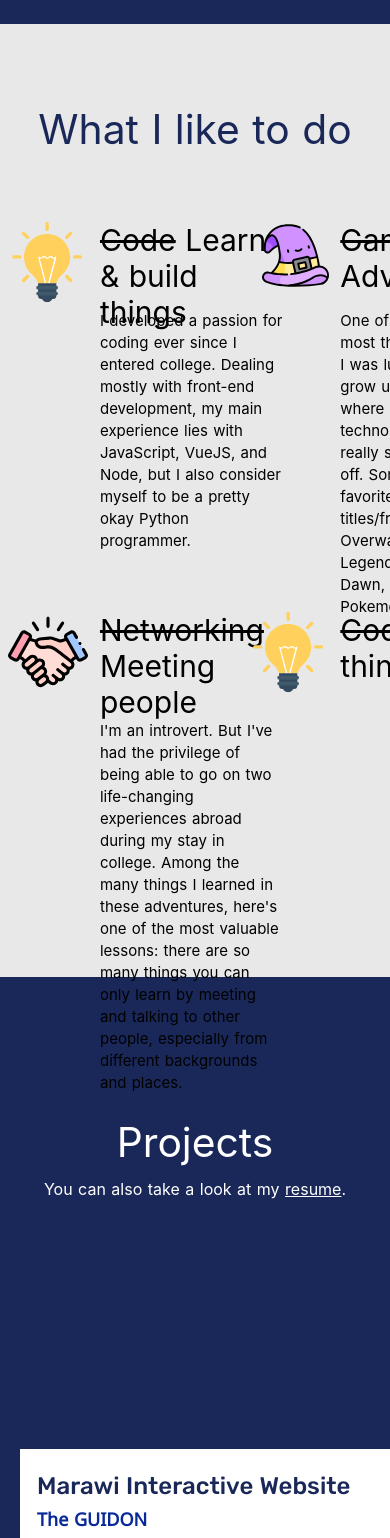
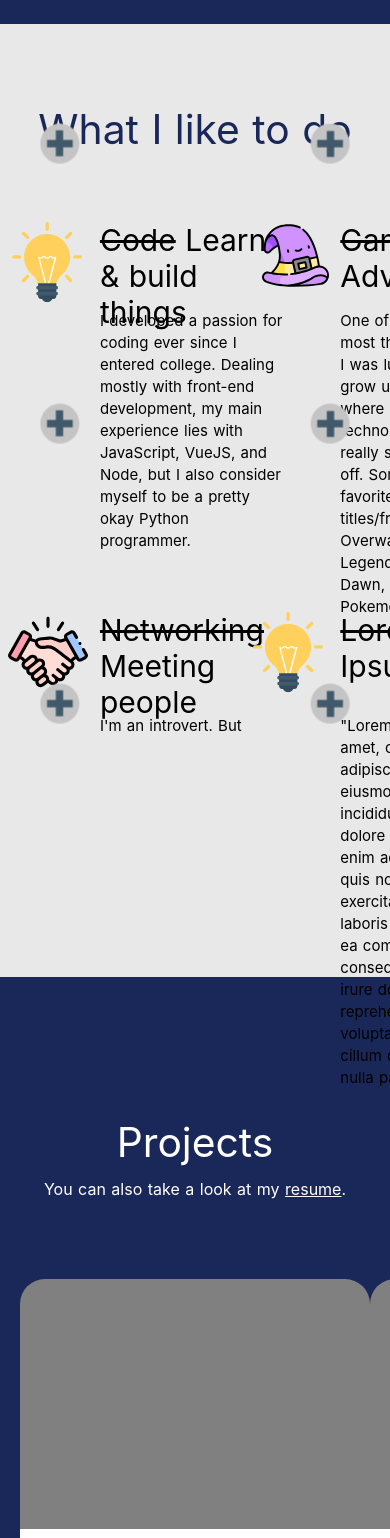
Before and after one commit to cobbie/portfolio-site, a Nuxt app: page / in a window 390 px wide. Shown: the part 820-2358 px from the top of the page. Built offline with nearby package versions, Linux system fonts and the light colour scheme.

Commit message:
screws keyframes + positioning (unresponsive), projects grid row spacing

```diff
--- a/components/Project.vue
+++ b/components/Project.vue
@@ -37,7 +37,9 @@ height: 399.94px;
 border-radius: 0px 0px 28.46px 28.46px;
 }
 .proj-img{
-    height: 250px
+    height: 250px;
+    background-color: gray;
+    border-radius: 25px 25px 0px 0px;
 }
 .proj-title{
     font-family: 'Rubik', sans-serif;
--- a/pages/index.vue
+++ b/pages/index.vue
@@ -20,9 +20,23 @@
       </div>
     </div>
     <div class="about-me">
+      <div class= "screws-div">
+        <img src="~/assets/screw.svg" class="rotate-neg test screw" alt="screw">
+      <img src="~/assets/screw.svg" class="rotate test2 screw" alt="screw">
+      </div>
+      <div class= "screws-div2">
+        <img src="~/assets/screw.svg" class="rotate-neg test screw" alt="screw">
+      <img src="~/assets/screw.svg" class="rotate test2 screw" alt="screw">
+      </div>
+      <div class= "screws-div3">
+        <img src="~/assets/screw.svg" class="rotate-neg test screw" alt="screw">
+      <img src="~/assets/screw.svg" class="rotate test2 screw" alt="screw">
+      </div>
+
       <h1 class="about-header">
         <a name="about">What I like to do</a>
       </h1>
+
       <div class="about-grid">
         <div class="about-grid-item item-1">
           <img class="about-item-img" src="~/assets/idea.svg" alt />
@@ -48,17 +62,21 @@
             <span id="code">Networking</span> Meeting people
           </h1>
           <p class="about-item-p">
-            I'm an introvert. But I've had the privilege of being able to go on two life-changing experiences abroad
+            I'm an introvert. But
+             <!-- I've had the privilege of being able to go on two life-changing experiences abroad
             during my stay in college. Among the many things I learned in these adventures, here's one of the most valuable lessons: there
-            are so many things you can only learn by meeting and talking to other people, especially from different backgrounds and places.
+            are so many things you can only learn by meeting and talking to other people, especially from different backgrounds and places. -->
           </p>
         </div>
         <div class="about-grid-item item-4">
           <img class="about-item-img" src="~/assets/idea.svg" alt />
           <h1 class="about-item-header">
-            <span id="code">Code</span> Build things
+            <span id="code">Lorem</span> Ipsum
           </h1>
-          <p class="about-item-p"></p>
+          <p class="about-item-p">
+            "Lorem ipsum dolor sit amet, consectetur adipiscing elit, sed do eiusmod tempor incididunt ut labore et dolore magna aliqua. Ut enim ad minim veniam, quis nostrud exercitation ullamco laboris nisi ut aliquip ex ea commodo consequat. Duis aute irure dolor in reprehenderit in voluptate velit esse cillum dolore eu fugiat nulla pariatur
+
+          </p>
         </div>
       </div>
     </div>
@@ -249,6 +267,8 @@ export default {
   grid-template-columns: 1fr 1fr 1fr;
   grid-template-rows: 1fr 1fr;
   width: 90vw;
+  padding-top: 80px;
+  row-gap: 5em;;
 }
 .proj-grid-item {
 }
@@ -284,4 +304,65 @@ a:hover {
   text-decoration: none;
   color: white;
 }
+
+@keyframes rotating{
+  from{
+transform: rotate(0deg);
+  }
+
+  to{
+transform: rotate(360deg);
+  }
+}
+
+@keyframes negative-rotating{
+  from{
+    transform: rotate(0deg)
+  }
+  to{
+    transform: rotate(-360deg)
+  }
+}
+.rotate{
+  animation: rotating 4s linear infinite
+}
+
+.rotate-neg{
+  animation: negative-rotating 4s linear infinite;
+}
+
+.screws-div{
+  margin-top: 20px;
+  position: absolute;
+  width: 100%;
+  display: flex;
+  justify-content: space-between
+}
+.test{
+  margin-left: 40px;
+}
+
+.test2{
+  margin-right: 40px
+}
+
+.screws-div2{
+  margin-top: 300px;
+  position: absolute;
+  width: 100%;
+  display: flex;
+  justify-content: space-between
+}
+
+.screws-div3{
+  margin-top: 580px;
+  position: absolute;
+  width: 100%;
+  display: flex;
+  justify-content: space-between
+}
+.screw{
+  height: auto;
+  width: 40px;
+}
 </style>
```
